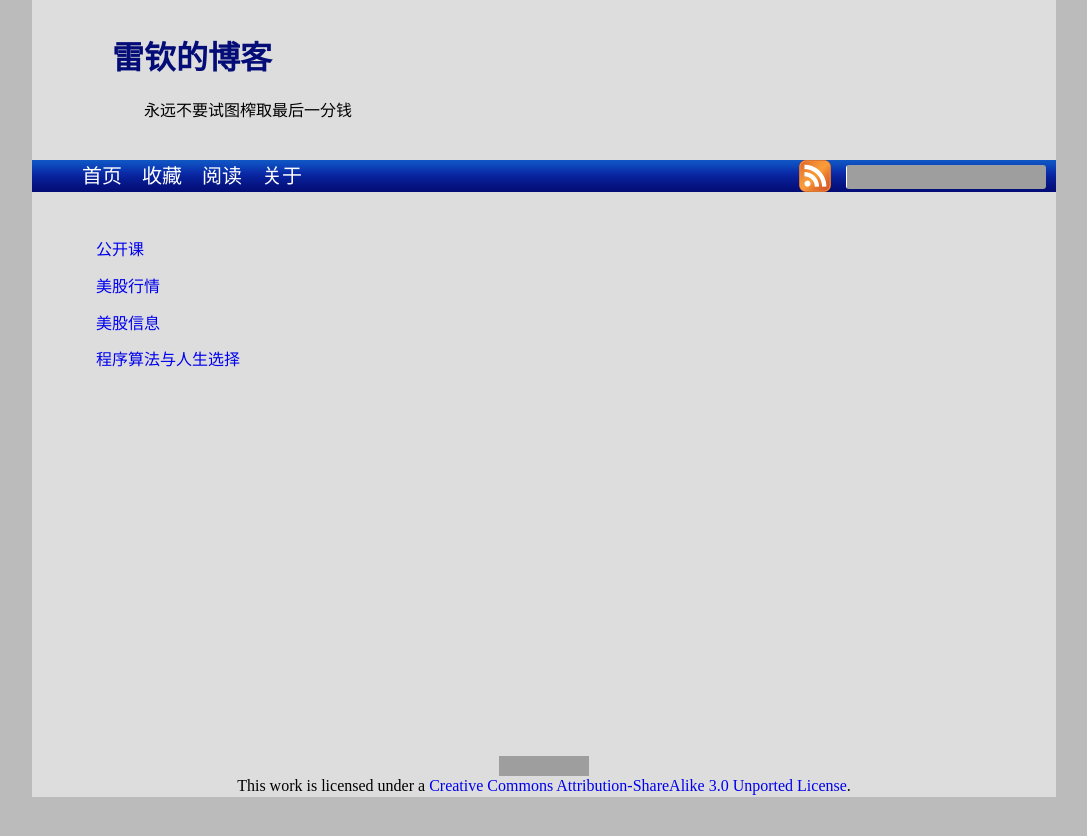
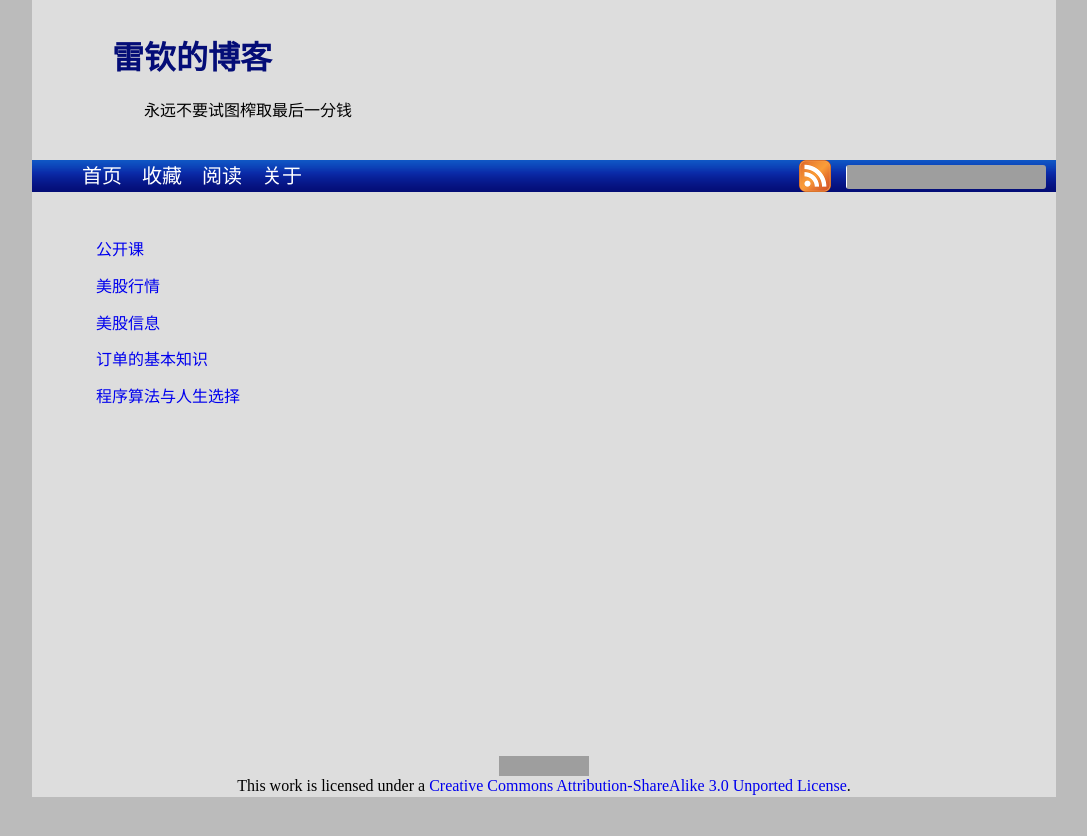
Before and after one commit to leiqin/leiqin.github.io, a Jekyll site: the page built from shoucang/url.markdown, in a window 1280 px wide. Shown: the top 836 px of the page, without its empty margins (96-1183 px from the left). Built offline with Jekyll 4.4.1, drawn with Linux system fonts in a browser that asks for light colours; nearby versions of some CDN libraries; comment, search, counter and statistics services are not loaded; grey boxes are pictures that could not be loaded.

Commit message:
添加收藏的url

```diff
--- a/shoucang/url.markdown
+++ b/shoucang/url.markdown
@@ -8,4 +8,6 @@ layout: index
 
 [美股信息](http://www.barchart.com)
 
+[订单的基本知识](http://www.interactivebrokers.com)
+
 [程序算法与人生选择](http://coolshell.cn/articles/8790.html)
```
